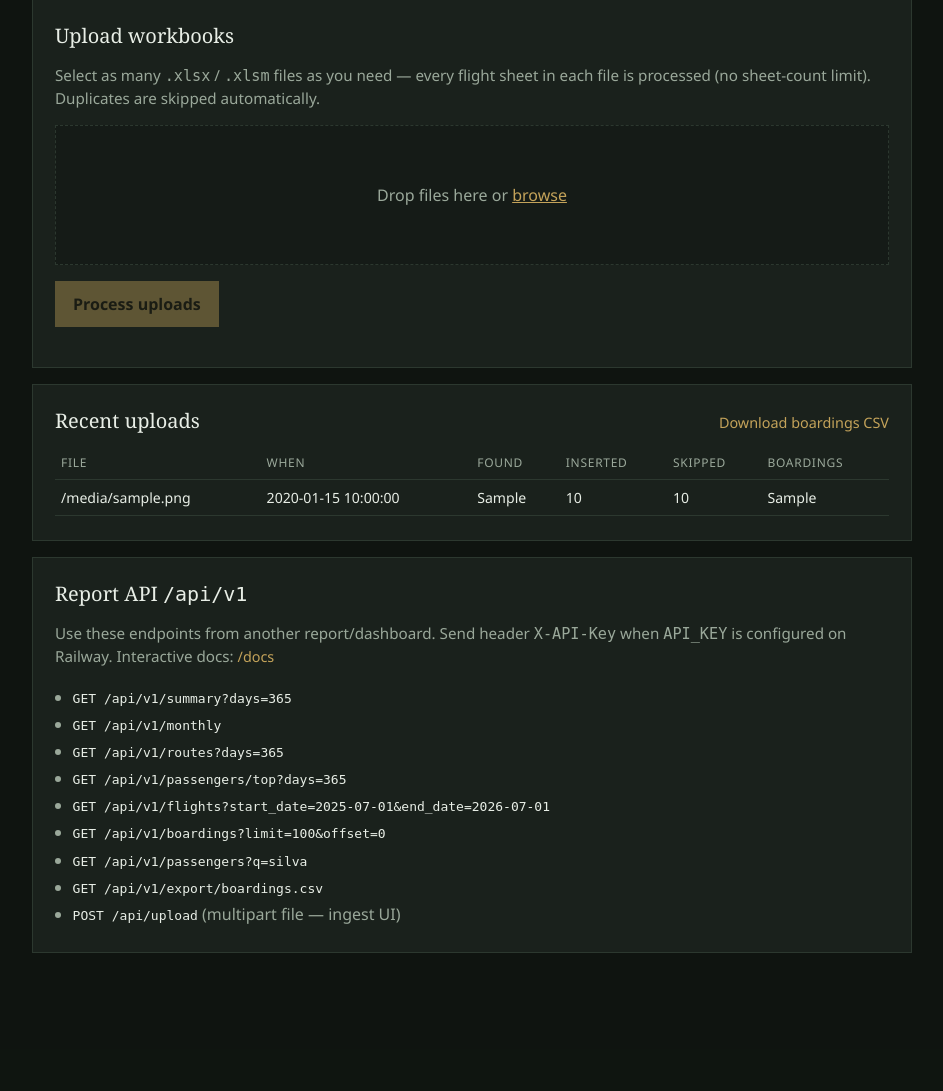
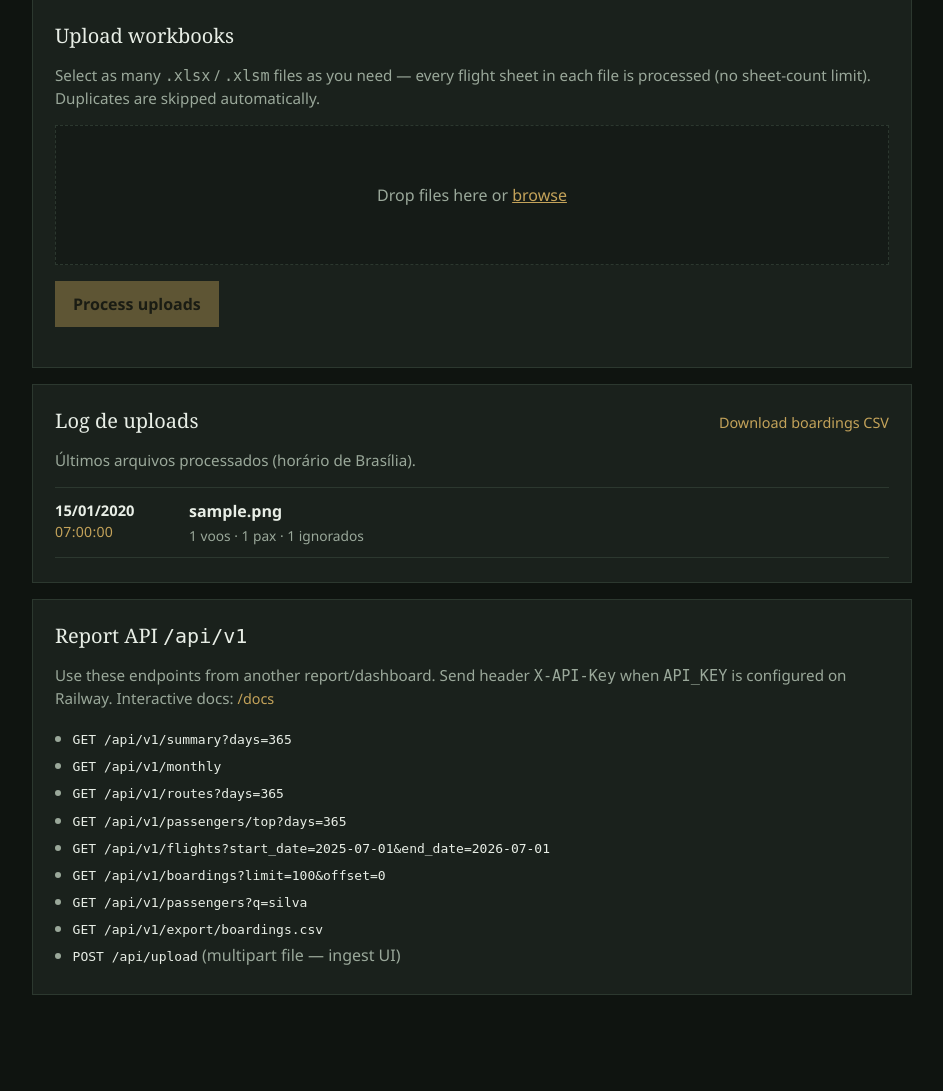
Before and after one commit to victorflyrevo/revo-manifests, a FastAPI app: template app/templates/index.html in a window 1280 px wide. Shown: the part 383-1474 px from the top of the page, without its empty margins (168-1111 px from the left). Before the commit the page ends 1336 px from the top, so only its background shows below. Run offline with FastAPI, Linux system fonts and the light colour scheme; the template is opened without the code that fills it: most values are stand-ins (such as "Sample title", 1, 10 or a date in 2020); some libraries are stand-ins or nearby versions.

Commit message:
Add Brasília timezone upload log under the upload section.
Shows day and time for recent uploads so operators can track the latest manifests at a glance.

Co-authored-by: Cursor <cursoragent@cursor.com>

```diff
--- a/app/main.py
+++ b/app/main.py
@@ -2,8 +2,9 @@ from __future__ import annotations
 
 import asyncio
 from concurrent.futures import ThreadPoolExecutor
-from datetime import date, timedelta
+from datetime import date, datetime, timedelta, timezone
 from pathlib import Path
+from zoneinfo import ZoneInfo
 
 from fastapi import Depends, FastAPI, File, HTTPException, Request, UploadFile
 from fastapi.middleware.cors import CORSMiddleware
@@ -20,6 +21,40 @@ from app.ingest import ingest_workbook
 from app.models import Boarding, Flight, Passenger, UploadBatch
 
 BASE_DIR = Path(__file__).resolve().parent
+BR_TZ = ZoneInfo("America/Sao_Paulo")
+
+
+def _local_upload_dt(uploaded_at: datetime) -> datetime:
+    dt = uploaded_at
+    if dt.tzinfo is None:
+        dt = dt.replace(tzinfo=timezone.utc)
+    return dt.astimezone(BR_TZ)
+
+
+def serialize_upload(batch: UploadBatch) -> dict:
+    local = _local_upload_dt(batch.uploaded_at)
+    return {
+        "id": batch.id,
+        "filename": batch.filename,
+        "status": batch.status,
+        "day": local.strftime("%d/%m/%Y"),
+        "time": local.strftime("%H:%M:%S"),
+        "when_label": local.strftime("%d/%m/%Y às %H:%M"),
+        "flights_found": batch.flights_found,
+        "flights_inserted": batch.flights_inserted,
+        "flights_skipped": batch.flights_skipped,
+        "boardings_inserted": batch.boardings_inserted,
+        "notes": batch.notes,
+        "uploaded_at": local.isoformat(),
+    }
+
+
+def recent_uploads(db: Session, limit: int = 30) -> list[UploadBatch]:
+    return list(
+        db.scalars(
+            select(UploadBatch).order_by(UploadBatch.uploaded_at.desc()).limit(limit)
+        ).all()
+    )
 
 # Large workbooks (400+ sheets) need a dedicated worker, no sheet count cap
 _executor = ThreadPoolExecutor(max_workers=2, thread_name_prefix="ingest")
@@ -60,10 +95,7 @@ def home(request: Request, db: Session = Depends(get_db)) -> HTMLResponse:
     flights = db.scalar(select(func.count()).select_from(Flight)) or 0
     boardings = db.scalar(select(func.count()).select_from(Boarding)) or 0
     passengers = db.scalar(select(func.count()).select_from(Passenger)) or 0
-    uploads = (
-        db.scalars(select(UploadBatch).order_by(UploadBatch.uploaded_at.desc()).limit(20))
-        .all()
-    )
+    uploads = [serialize_upload(u) for u in recent_uploads(db, limit=30)]
     return templates.TemplateResponse(
         "index.html",
         {
@@ -74,6 +106,14 @@ def home(request: Request, db: Session = Depends(get_db)) -> HTMLResponse:
             "uploads": uploads,
             "title": settings.app_title,
         },
+    )
+
+
+@app.get("/api/uploads/recent")
+def api_recent_uploads(db: Session = Depends(get_db), limit: int = 30) -> JSONResponse:
+    limit = max(1, min(limit, 100))
+    return JSONResponse(
+        {"uploads": [serialize_upload(u) for u in recent_uploads(db, limit=limit)]}
     )
 
 
--- a/app/static/app.js
+++ b/app/static/app.js
@@ -178,7 +178,45 @@ form.addEventListener("submit", async (e) => {
   submit.textContent = `Done — ${ok} ok, ${fail} failed of ${total}`;
   submit.disabled = false;
 
-  setTimeout(() => location.reload(), 2000);
+  await refreshUploadLog();
+  setTimeout(() => location.reload(), 1500);
 });
 
+async function refreshUploadLog() {
+  const root = document.getElementById("upload-log");
+  if (!root) return;
+  try {
+    const res = await fetch("/api/uploads/recent?limit=30");
+    if (!res.ok) return;
+    const data = await res.json();
+    const uploads = data.uploads || [];
+    if (!uploads.length) {
+      root.innerHTML = `<p class="muted" id="upload-log-empty">Nenhum upload ainda.</p>`;
+      return;
+    }
+    root.innerHTML = `<ul class="upload-log-list">${uploads
+      .map(
+        (u) => `
+      <li>
+        <div class="upload-when">
+          <span class="upload-day">${u.day}</span>
+          <span class="upload-time">${u.time}</span>
+        </div>
+        <div class="upload-body">
+          <strong class="upload-file" title="${String(u.filename).replace(/"/g, "&quot;")}">${u.filename}</strong>
+          <span class="upload-meta">
+            ${u.flights_inserted} voos · ${u.boardings_inserted} pax${
+              u.flights_skipped ? ` · ${u.flights_skipped} ignorados` : ""
+            }
+          </span>
+        </div>
+      </li>`
+      )
+      .join("")}</ul>`;
+  } catch (_) {
+    /* ignore refresh errors */
+  }
+}
+
 renderSelectedFiles();
+refreshUploadLog();
--- a/app/static/styles.css
+++ b/app/static/styles.css
@@ -220,7 +220,60 @@ th { color: var(--muted); font-weight: 500; font-size: 0.75rem; text-transform:
 .api { margin: 12px 0 0; padding-left: 1.1rem; color: var(--muted); line-height: 1.7; }
 .api code { color: var(--ink); }
 
+.upload-log { margin-top: 14px; }
+.upload-log-list {
+  list-style: none;
+  margin: 0;
+  padding: 0;
+  border-top: 1px solid var(--line);
+}
+.upload-log-list li {
+  display: grid;
+  grid-template-columns: 7.5rem 1fr;
+  gap: 14px;
+  padding: 12px 0;
+  border-bottom: 1px solid var(--line);
+  align-items: start;
+}
+.upload-when {
+  display: flex;
+  flex-direction: column;
+  gap: 2px;
+  font-variant-numeric: tabular-nums;
+}
+.upload-day {
+  color: var(--ink);
+  font-weight: 600;
+  font-size: 0.92rem;
+}
+.upload-time {
+  color: var(--accent);
+  font-size: 0.88rem;
+  letter-spacing: 0.02em;
+}
+.upload-body {
+  display: flex;
+  flex-direction: column;
+  gap: 4px;
+  min-width: 0;
+}
+.upload-file {
+  font-weight: 600;
+  overflow: hidden;
+  text-overflow: ellipsis;
+  white-space: nowrap;
+}
+.upload-meta {
+  color: var(--muted);
+  font-size: 0.86rem;
+}
+
 @media (max-width: 640px) {
   .stats { grid-template-columns: 1fr; }
   .row { flex-direction: column; align-items: flex-start; }
+  .upload-log-list li {
+    grid-template-columns: 1fr;
+    gap: 6px;
+  }
+  .upload-when { flex-direction: row; gap: 10px; align-items: baseline; }
 }
--- a/app/templates/index.html
+++ b/app/templates/index.html
@@ -55,39 +55,35 @@
       <div id="results" class="results" hidden></div>
     </section>
 
-    <section class="card">
+    <section class="card" id="upload-log-card">
       <div class="row">
-        <h2>Recent uploads</h2>
+        <h2>Log de uploads</h2>
         <a class="link" href="/api/exports/boardings.csv">Download boardings CSV</a>
       </div>
-      {% if uploads %}
-      <table>
-        <thead>
-          <tr>
-            <th>File</th>
-            <th>When</th>
-            <th>Found</th>
-            <th>Inserted</th>
-            <th>Skipped</th>
-            <th>Boardings</th>
-          </tr>
-        </thead>
-        <tbody>
+      <p class="muted">Últimos arquivos processados (horário de Brasília).</p>
+      <div id="upload-log" class="upload-log" {% if not uploads %}data-empty="1"{% endif %}>
+        {% if uploads %}
+        <ul class="upload-log-list">
           {% for u in uploads %}
-          <tr>
-            <td>{{ u.filename }}</td>
-            <td>{{ u.uploaded_at }}</td>
-            <td>{{ u.flights_found }}</td>
-            <td>{{ u.flights_inserted }}</td>
-            <td>{{ u.flights_skipped }}</td>
-            <td>{{ u.boardings_inserted }}</td>
-          </tr>
+          <li>
+            <div class="upload-when">
+              <span class="upload-day">{{ u.day }}</span>
+              <span class="upload-time">{{ u.time }}</span>
+            </div>
+            <div class="upload-body">
+              <strong class="upload-file" title="{{ u.filename }}">{{ u.filename }}</strong>
+              <span class="upload-meta">
+                {{ u.flights_inserted }} voos · {{ u.boardings_inserted }} pax
+                {% if u.flights_skipped %} · {{ u.flights_skipped }} ignorados{% endif %}
+              </span>
+            </div>
+          </li>
           {% endfor %}
-        </tbody>
-      </table>
-      {% else %}
-      <p class="muted">No uploads yet.</p>
-      {% endif %}
+        </ul>
+        {% else %}
+        <p class="muted" id="upload-log-empty">Nenhum upload ainda.</p>
+        {% endif %}
+      </div>
     </section>
 
     <section class="card">
```
